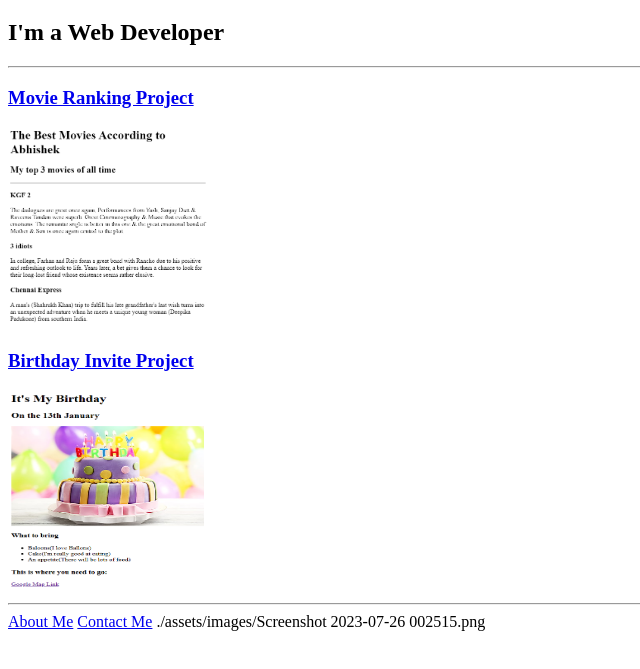
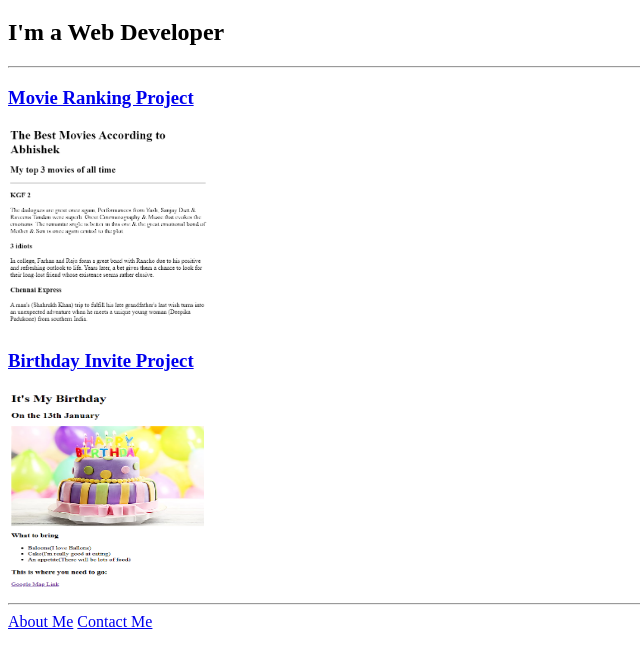
Before and after one commit to abhi8281/html-Portfolio, a plain HTML site: page index.html in a window 1280 px wide. Shown: the part 61-730 px from the top of the page, without its empty margins (0-640 px from the left). Drawn offline with Linux system fonts and the light colour scheme.

Commit message:
Update index.html

```diff
--- a/index.html
+++ b/index.html
@@ -19,5 +19,3 @@
     <a href="./public/contact.html">Contact Me</a>
 </body>
 </html>
-
-./assets/images/Screenshot 2023-07-26 002515.png
```
